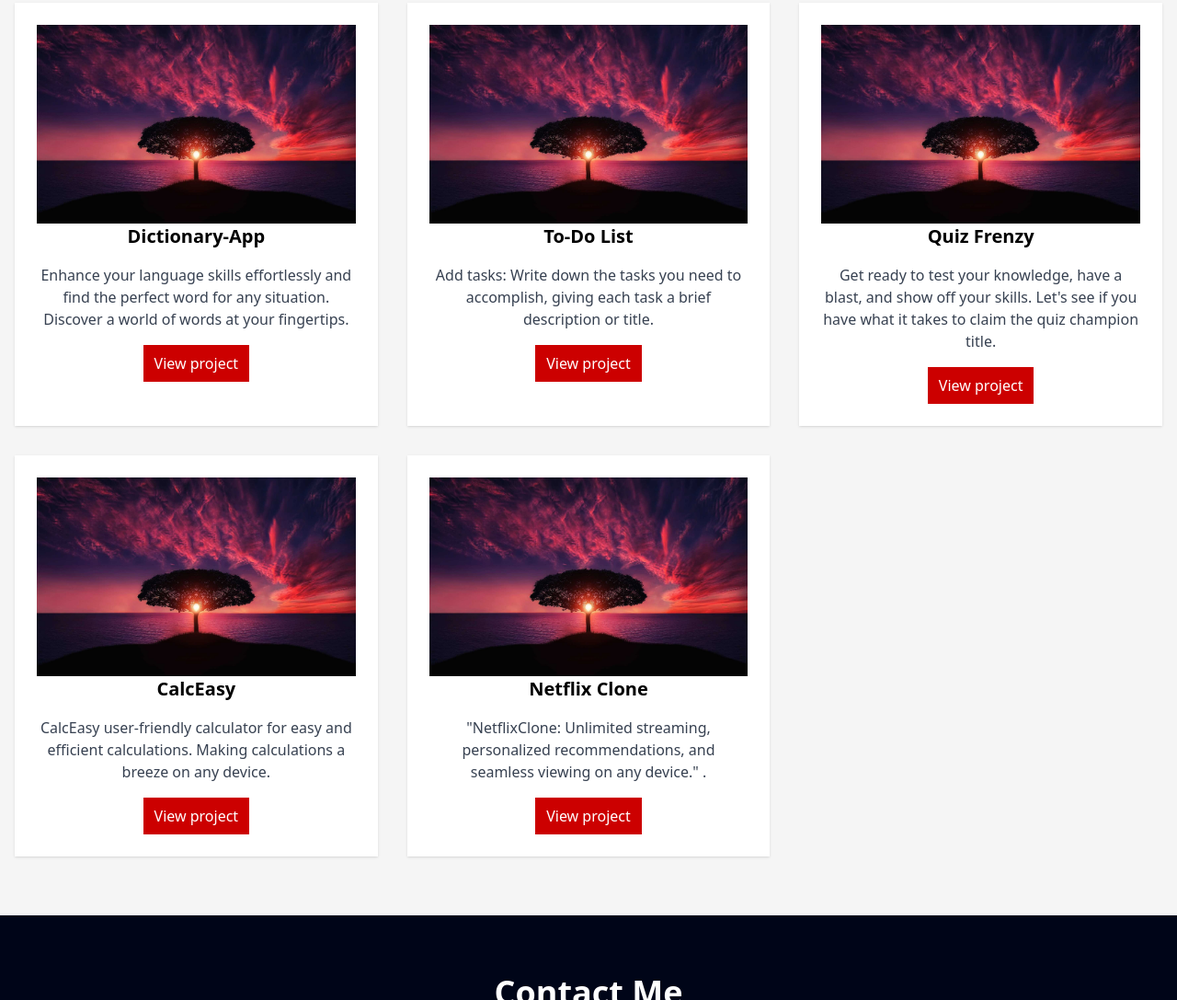
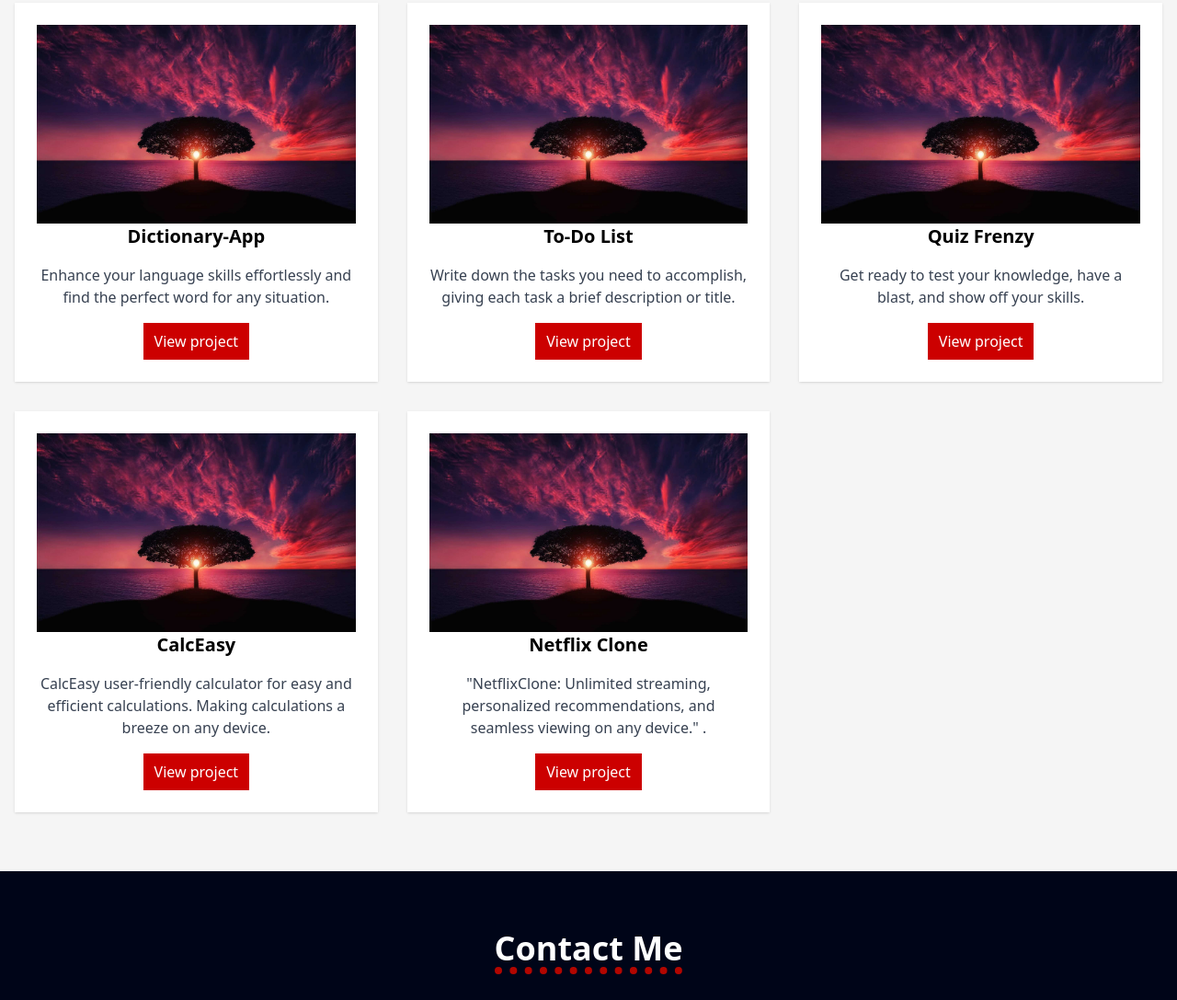
Before and after one commit to Tifebaris/6B3-WK7, a website: page index.html in a window 1280 px wide. Shown: the part 1939-3026 px from the top of the page at 92% size. Drawn offline with Linux system fonts and the light colour scheme.

Commit message:
feat:create portfolio webpage

```diff
--- a/index.html
+++ b/index.html
@@ -150,7 +150,7 @@
               <h3 class="text-xl font-semibold mb-4 text-center">Dictionary-App</h3>
               <p class="text-gray-700 text-center">
 Enhance your language skills effortlessly and find the perfect word for any situation.
-Discover a world of words at your fingertips.
+
                  </p>
                 <div class="flex justify-center">
                   <a href="https://tifebaris.github.io/Dictionary-App/" class="text-white bg-[#c00] py-2 px-3 mt-4 hover:bg-[#900] transition duration-500">View project</a>
@@ -160,7 +160,7 @@ Discover a world of words at your fingertips.
               <img src="./images/pexels-pixabay-36717.jpg" alt="">
               <h3 class="text-xl font-semibold mb-4 text-center">To-Do List</h3>
               <p class="text-gray-700 text-center">
-                Add tasks: Write down the tasks you need to accomplish, giving each task a brief description or title.
+                Write down the tasks you need to accomplish, giving each task a brief description or title.
                 </p>
                <div class="flex justify-center">
                 <a href="https://tifebaris.github.io/6B3-WK10/" class="text-white bg-[#c00] py-2 px-3 mt-4 hover:bg-[#900] transition duration-500">View project</a>
@@ -173,7 +173,7 @@ Discover a world of words at your fingertips.
               <h3 class="text-xl font-semibold mb-4 text-center">Quiz Frenzy</h3>
               <p class="text-gray-700 text-center">
 Get ready to test your knowledge, have a blast,
-                  and show off your skills. Let's see if you have what it takes to claim the quiz champion title.
+                  and show off your skills.
                  </p>
                 <div class="flex justify-center">
                   <a href="https://tifebaris.github.io/Quiz-Frenzy/" class="text-white bg-[#c00] py-2 px-3 mt-4 hover:bg-[#900] transition duration-500">View project</a>
```
